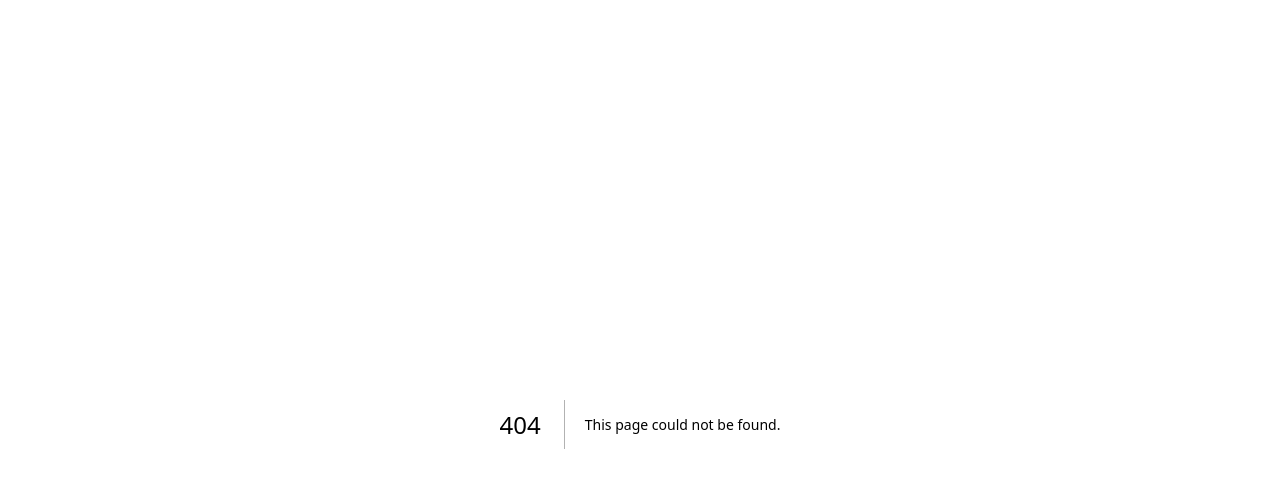
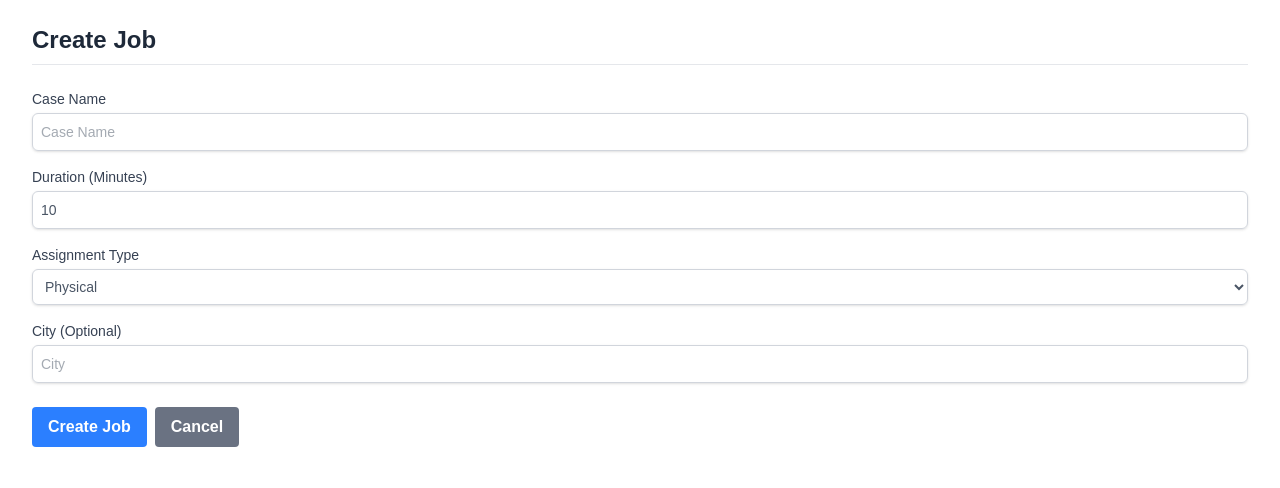
Before and after one commit to qhyabdoel/voicescript-court-reporting, a Next.js app in the folder frontend/: page /jobs/create in a window 1280 px wide. Before the commit this address had no page. Shown: the top 488 px of the page. Built offline with nearby package versions, Linux system fonts and the light colour scheme; no server answers.

Commit message:
update create job page

```diff
--- /dev/null
+++ b/frontend/src/app/jobs/[id]/page.tsx
@@ -0,0 +1,79 @@
+import PageHeader from "@/components/PageHeader";
+import { getJobById } from "@/lib/api";
+
+export default async function JobDetailPage({ params }: { params: { id: string } }) {
+  const { id } = await params;
+  const { data: job } = await getJobById(id);
+
+  return (
+    <>
+      <PageHeader title="Job Detail" />
+      <section className="text-gray-600 space-y-6">
+        <div className="max-w-3xl mx-auto">
+          {job ? (
+            <div className="bg-white rounded-lg shadow p-6">
+              <div className="flex items-center justify-between mb-4">
+                <div>
+                  <h2 className="text-xl font-semibold text-gray-800">
+                    {job.caseName}
+                  </h2>
+                </div>
+                <span
+                  className={`px-3 py-1 rounded-full text-sm font-medium ${job.status === 'COMPLETED'
+                    ? 'bg-green-100 text-green-800'
+                    : job.status === 'NEW'
+                      ? 'bg-blue-100 text-blue-800'
+                      : 'bg-yellow-100 text-yellow-800'
+                    }`}
+                >
+                  {job.status}
+                </span>
+              </div>
+
+              <div className="space-y-2 text-gray-600">
+                <p>
+                  <span className="font-medium">Duration:</span> {job.durationMinutes} minutes
+                </p>
+                <p>
+                  <span className="font-medium">Assignment Type:</span> {job.assignmentType}
+                </p>
+                <p>
+                  <span className="font-medium">City:</span> {job.city}
+                </p>
+                <p>
+                  <span className="font-medium">Pay Rate:</span> ${job.payRate} per audio minute
+                </p>
+                {job.jobLink && (
+                  <p>
+                    <span className="font-medium">Job Link:</span>{" "}
+                    <a
+                      href={job.jobLink}
+                      target="_blank"
+                      rel="noopener noreferrer"
+                      className="text-blue-600 hover:underline"
+                    >
+                      Open job
+                    </a>
+                  </p>
+                )}
+                {job.notes && (
+                  <p>
+                    <span className="font-medium">Notes:</span> {job.notes}
+                  </p>
+                )}
+                <p>
+                  <span className="font-medium">Created At:</span>{" "}
+                  {new Date(job.createdAt).toLocaleString()}
+                </p>
+              </div>
+            </div>
+          ) : (
+            <div className="text-center text-gray-500 py-8">
+              <p>No job found with this ID</p>
+            </div>
+          )}
+        </div>
+      </section>
+    </>
+  );
+}
--- /dev/null
+++ b/frontend/src/app/jobs/create/page.tsx
@@ -0,0 +1,100 @@
+"use client";
+
+import Link from "next/link";
+import PageHeader from "@/components/PageHeader";
+import { createJobAction } from "@/lib/actions";
+import { useActionState } from "react";
+
+export default function CreateJobPage() {
+  const [state, formAction] = useActionState(
+    createJobAction,
+    {
+      error: undefined,
+      data: {
+        caseName: "",
+        durationMinutes: 10,
+        assignmentType: "PHYSICAL",
+        city: "",
+      }
+    }
+  );
+
+  return (
+    <>
+      <PageHeader title="Create Job" />
+      <section className="text-gray-600 space-y-6">
+        {state.error && (
+          <div className="bg-red-100 border border-red-400 text-red-700 px-4 py-3 rounded">
+            {state.error}
+          </div>
+        )}
+        <form className="space-y-6" action={formAction}>
+          <div className="space-y-4">
+            <div>
+              <label className="block text-sm font-medium text-gray-700">
+                Case Name
+              </label>
+              <input
+                type="text"
+                name="caseName"
+                className="mt-1 block w-full border border-gray-300 rounded-md shadow-sm p-2 focus:ring-blue-500 focus:border-blue-500 sm:text-sm"
+                defaultValue={state.data.caseName}
+                placeholder="Case Name"
+              />
+            </div>
+            <div>
+              <label className="block text-sm font-medium text-gray-700">
+                Duration (Minutes)
+              </label>
+              <input
+                type="number"
+                name="durationMinutes"
+                className="mt-1 block w-full border border-gray-300 rounded-md shadow-sm p-2 focus:ring-blue-500 focus:border-blue-500 sm:text-sm"
+                defaultValue={state.data.durationMinutes}
+              />
+            </div>
+            <div>
+              <label className="block text-sm font-medium text-gray-700">
+                Assignment Type
+              </label>
+              <select
+                name="assignmentType"
+                className="mt-1 block w-full border border-gray-300 rounded-md shadow-sm p-2 focus:ring-blue-500 focus:border-blue-500 sm:text-sm"
+                defaultValue={state.data.assignmentType}
+              >
+                <option value="PHYSICAL">Physical</option>
+                <option value="REMOTE">Remote</option>
+              </select>
+            </div>
+            <div>
+              <label className="block text-sm font-medium text-gray-700">
+                City (Optional)
+              </label>
+              <input
+                type="text"
+                name="city"
+                className="mt-1 block w-full border border-gray-300 rounded-md shadow-sm p-2 focus:ring-blue-500 focus:border-blue-500 sm:text-sm"
+                defaultValue={state.data.city}
+                placeholder="City"
+              />
+            </div>
+          </div>
+          <div className="flex gap-2">
+            <button
+              type="submit"
+              className="bg-blue-500 hover:bg-blue-700 text-white font-bold py-2 px-4 rounded cursor-pointer"
+            >
+              Create Job
+            </button>
+            <Link
+              href="/jobs"
+              className="bg-gray-500 hover:bg-gray-700 text-white font-bold py-2 px-4 rounded"
+            >
+              Cancel
+            </Link>
+          </div>
+        </form>
+      </section>
+    </>
+  );
+}
--- a/frontend/src/app/jobs/page.tsx
+++ b/frontend/src/app/jobs/page.tsx
@@ -1,5 +1,5 @@
 import PageHeader from "@/components/PageHeader";
-import { getJobs } from "../lib/api";
+import { getJobs } from "@/lib/api";
 import { Job } from "types";
 import Link from "next/link";
 
@@ -26,7 +26,19 @@ export default async function JobsPage() {
                 Case Name
               </th>
               <th className="border border-gray-300 px-4 py-2 text-left">
+                Duration
+              </th>
+              <th className="border border-gray-300 px-4 py-2 text-left">
+                Assignment Type
+              </th>
+              <th className="border border-gray-300 px-4 py-2 text-left">
+                City
+              </th>
+              <th className="border border-gray-300 px-4 py-2 text-left">
                 Status
+              </th>
+              <th className="border border-gray-300 px-4 py-2 text-left">
+                Actions
               </th>
             </tr>
           </thead>
@@ -38,7 +50,24 @@ export default async function JobsPage() {
                   {job.caseName}
                 </td>
                 <td className="border border-gray-300 px-4 py-2">
+                  {job.durationMinutes} Minutes
+                </td>
+                <td className="border border-gray-300 px-4 py-2">
+                  {job.assignmentType}
+                </td>
+                <td className="border border-gray-300 px-4 py-2">
+                  {job.city || "N/A"}
+                </td>
+                <td className="border border-gray-300 px-4 py-2">
                   {job.status}
+                </td>
+                <td className="border border-gray-300 px-4 py-2">
+                  <Link
+                    href={`/jobs/${job.id}`}
+                    className="text-blue-500 hover:text-blue-700"
+                  >
+                    View
+                  </Link>
                 </td>
               </tr>
             ))}
--- a/frontend/src/app/layout.tsx
+++ b/frontend/src/app/layout.tsx
@@ -28,7 +28,7 @@ export default function RootLayout({
       className={`${geistSans.variable} ${geistMono.variable} h-full antialiased`}
     >
       <body className="min-h-full flex flex-col">
-        <main className="flex-1 px-4 py-6 bg-white space-y-6">{children}</main>
+        <main className="flex-1 px-8 py-6 bg-white space-y-6">{children}</main>
       </body>
     </html>
   );
--- /dev/null
+++ b/frontend/src/lib/actions.ts
@@ -0,0 +1,41 @@
+"use server";
+
+import { redirect } from "next/navigation";
+import { createJob } from "./api";
+import type { Job } from "types";
+
+export async function createJobAction(
+  prevState: { error?: string, data?: Job },
+  formData: FormData) {
+  const caseName = formData.get("caseName") as string;
+  const durationMinutes = formData.get("durationMinutes") as string;
+  const assignmentType = formData.get("assignmentType") as "PHYSICAL" | "REMOTE";
+  const city = formData.get("city") as string;
+
+  const jobData = {
+    caseName,
+    durationMinutes: parseInt(durationMinutes),
+    assignmentType,
+    city: city || undefined,
+  };
+
+  if (!caseName || !durationMinutes || !assignmentType) {
+    return { error: "Missing required fields", data: jobData };
+  }
+
+  try {
+    const response = await createJob(jobData);
+    console.log("Create Job Response:", response);
+    if (!response.success) {
+      const errorMsg = response.error || "Failed to create job";
+      return { error: errorMsg, data: jobData };
+    }
+  } catch (error) {
+    const errorMessage =
+      error instanceof Error ? error.message : "Unknown error";
+    console.error("Failed to create job:", errorMessage);
+    return { error: errorMessage, data: jobData };
+  }
+
+  redirect("/jobs");
+}
--- a/frontend/src/app/lib/api.ts
+++ b/frontend/src/lib/api.ts
@@ -20,8 +20,21 @@ export async function createJob(jobData: Job) {
     },
     body: JSON.stringify(jobData),
   });
+
+  const data = await response.json();
+
   if (!response.ok) {
-    throw new Error(`Failed to create job: ${response.statusText}`);
+    throw new Error(data.error || data.message || "Failed to create job");
+  }
+
+  return data;
+}
+
+export async function getJobById(id: string) {
+  console.log({ id });
+  const response = await fetch(`${API_URL}/jobs/${id}`);
+  if (!response.ok) {
+    throw new Error(`Failed to fetch job: ${response.statusText}`);
   }
   return response.json();
 }
```
Also changed, not shown: 1 other file (tests, documents, lock files or other folders).
